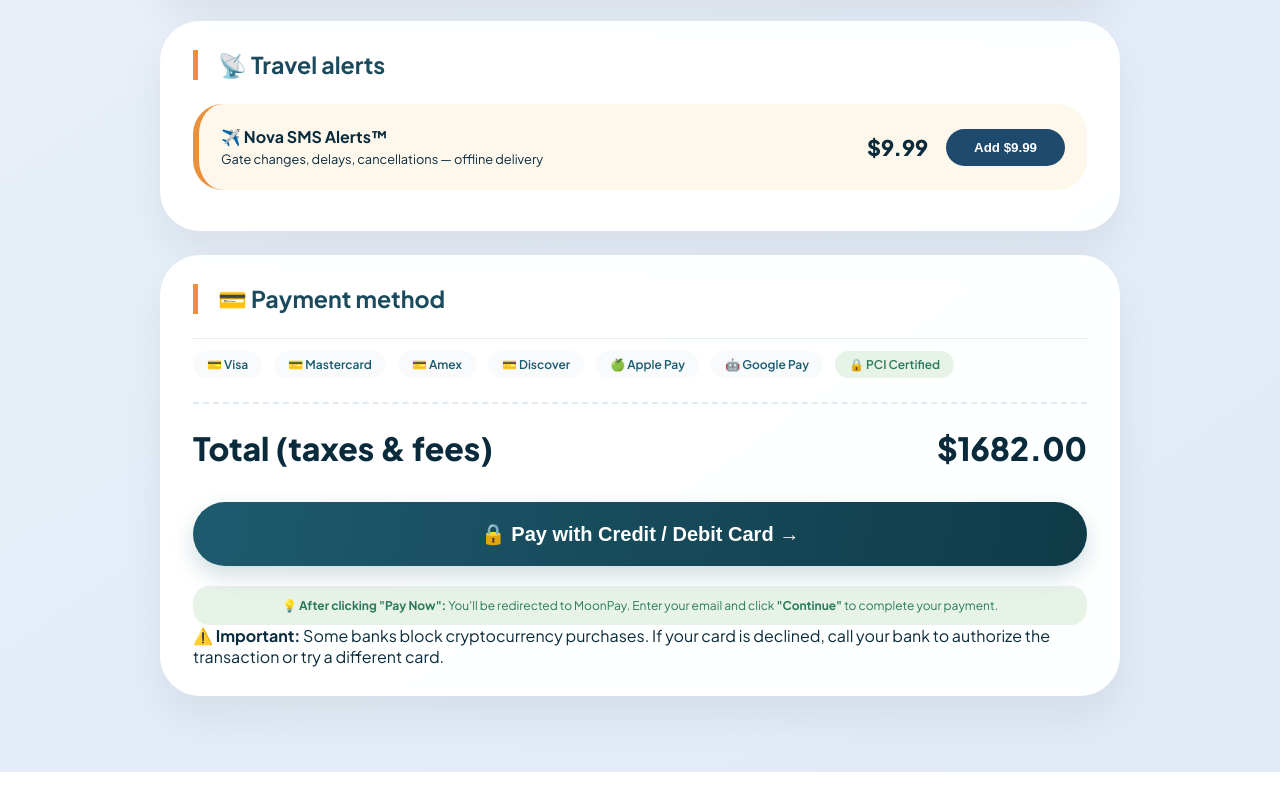
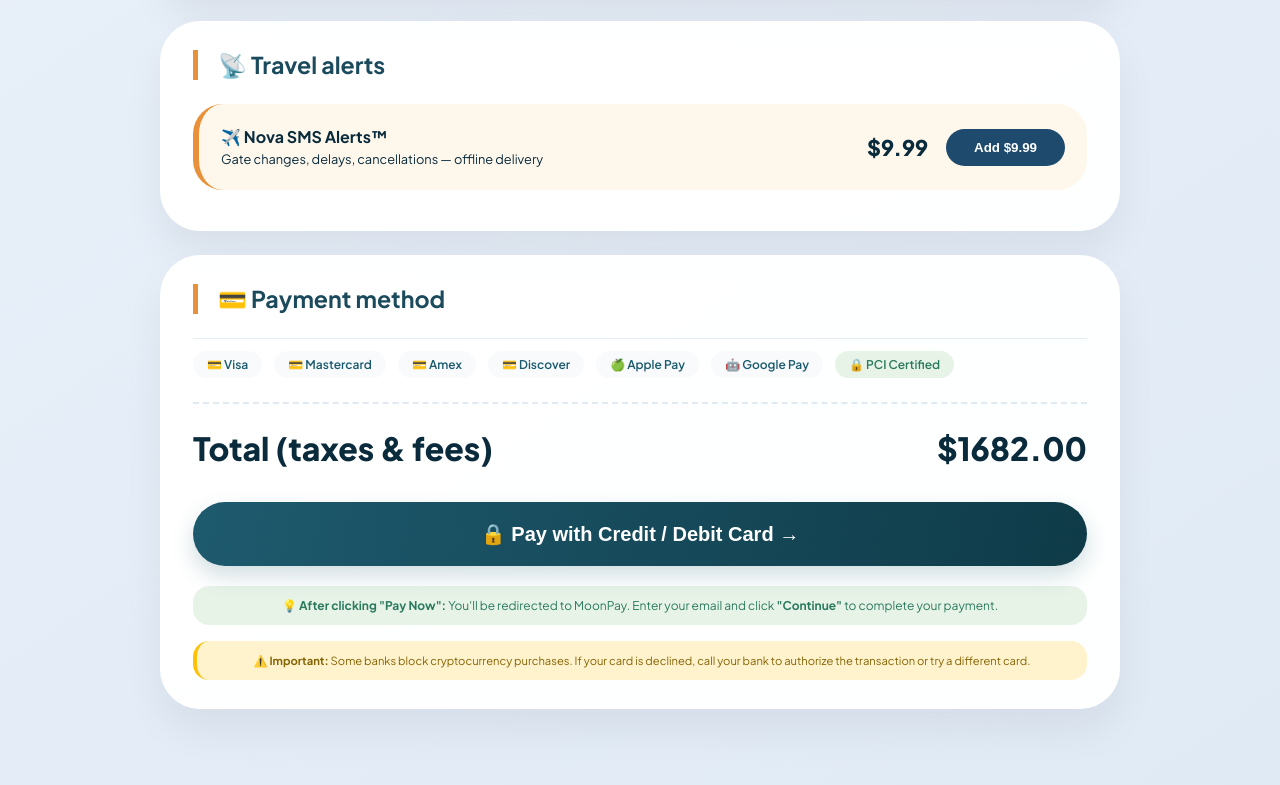
Before and after one commit to teramay55-debug/novajet-paygate, a plain HTML site: page index.html in a window 1280 px wide. Shown: the part 1520-2305 px from the top of the page. Drawn offline with Linux system fonts and the light colour scheme.

Commit message:
Update style.css

```diff
--- a/style.css
+++ b/style.css
@@ -490,3 +490,18 @@
         font-size: 0.7rem;
     }
     }
+/* Bank Warning */
+.bank-warning {
+    background: #fff3cd;
+    border-left: 4px solid #ffc107;
+    border-radius: 16px;
+    padding: 12px 16px;
+    margin-top: 16px;
+    font-size: 0.7rem;
+    color: #856404;
+    text-align: center;
+}
+
+.bank-warning strong {
+    font-weight: 700;
+}
```
